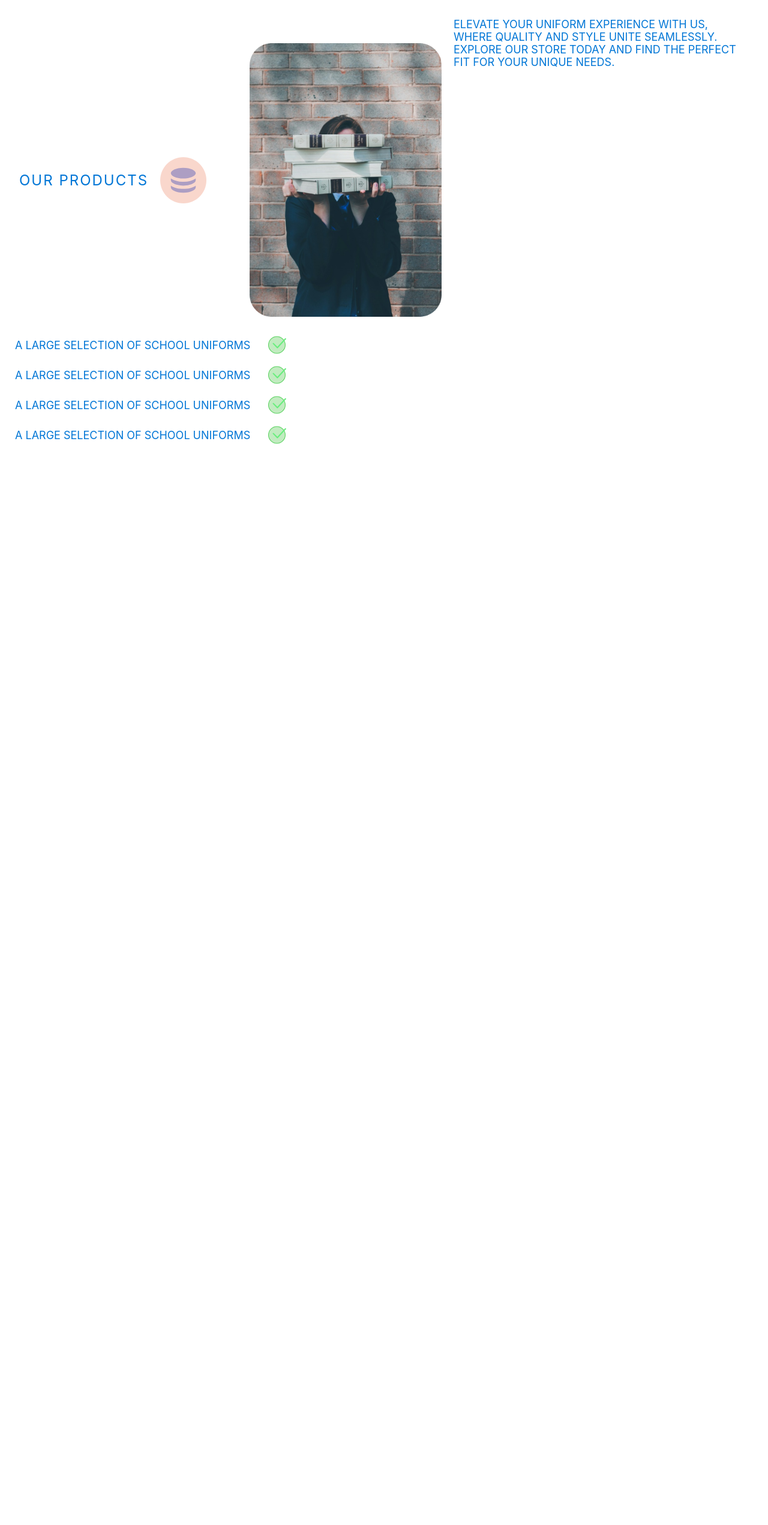
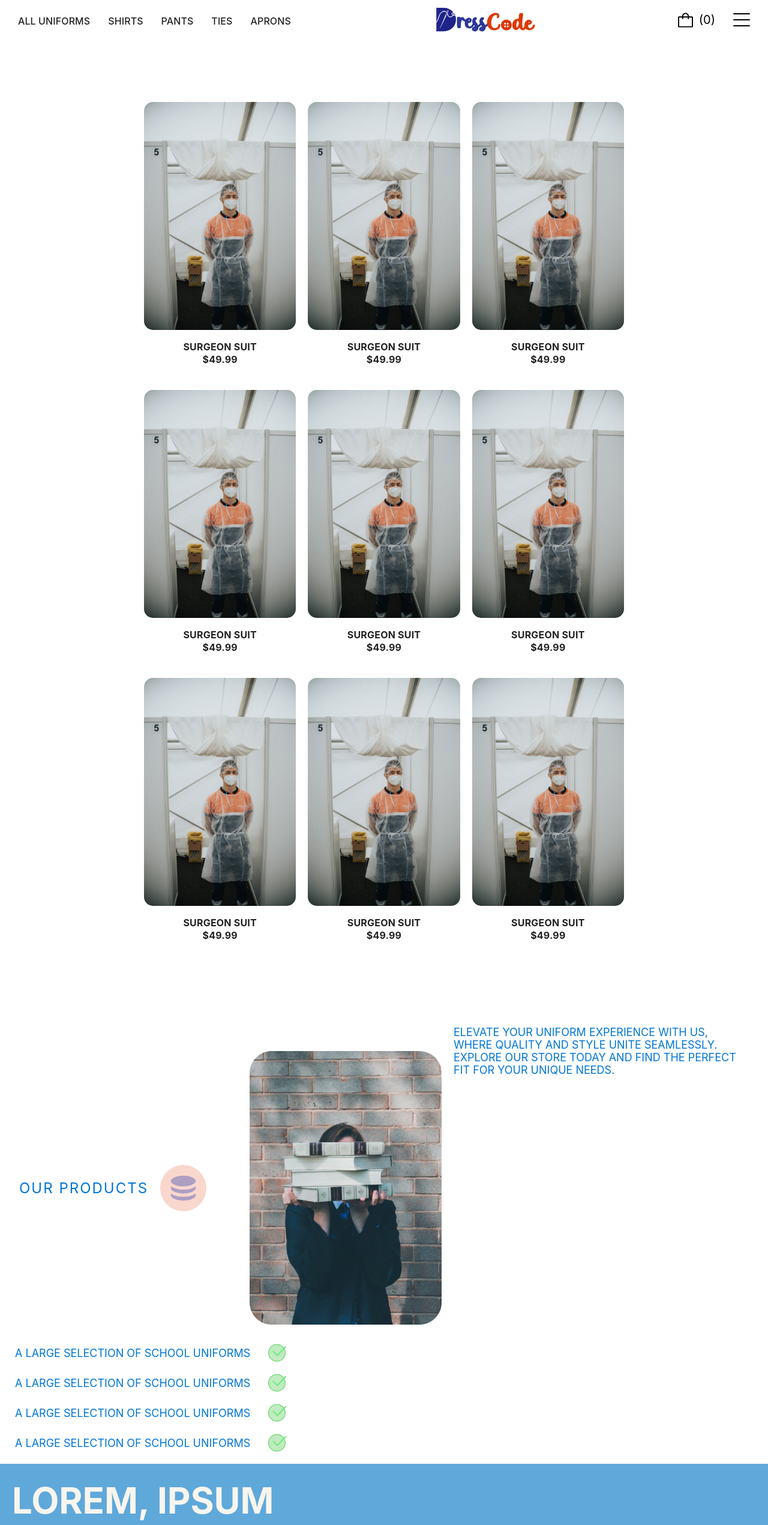
Before and after one commit to Lexodd-Hypernova/dresscode-ecom-, a React (Vite) app: page / in a window 1280 px wide. Shown: the top 2542 px of the page at 60% size. Before the commit the page ends 800 px from the top, so only its background shows below. Built offline with nearby package versions, Linux system fonts and the light colour scheme.

Commit message:
Change AdContainer button size

```diff
--- a/src/App.jsx
+++ b/src/App.jsx
@@ -8,11 +8,11 @@ function App() {
 
   return (
     <>
-      {/* <NavBar /> */}
-      {/* <Footer /> */}
-      {/* <Card /> */}
-      {/* <AdContainer /> */}
+      <NavBar />
+      <Card />
       <OurProducts />
+      <AdContainer />
+      <Footer />
     </>
   )
 }
--- a/src/components/adContainer.css
+++ b/src/components/adContainer.css
@@ -50,7 +50,7 @@
   width: 230px;
   height: 120px;
   cursor: pointer;
-  /* transform: scale(1.15); */
+  transform: scale(1.15);
   transition: transform 0.3s ease-in;
 }
 
```
